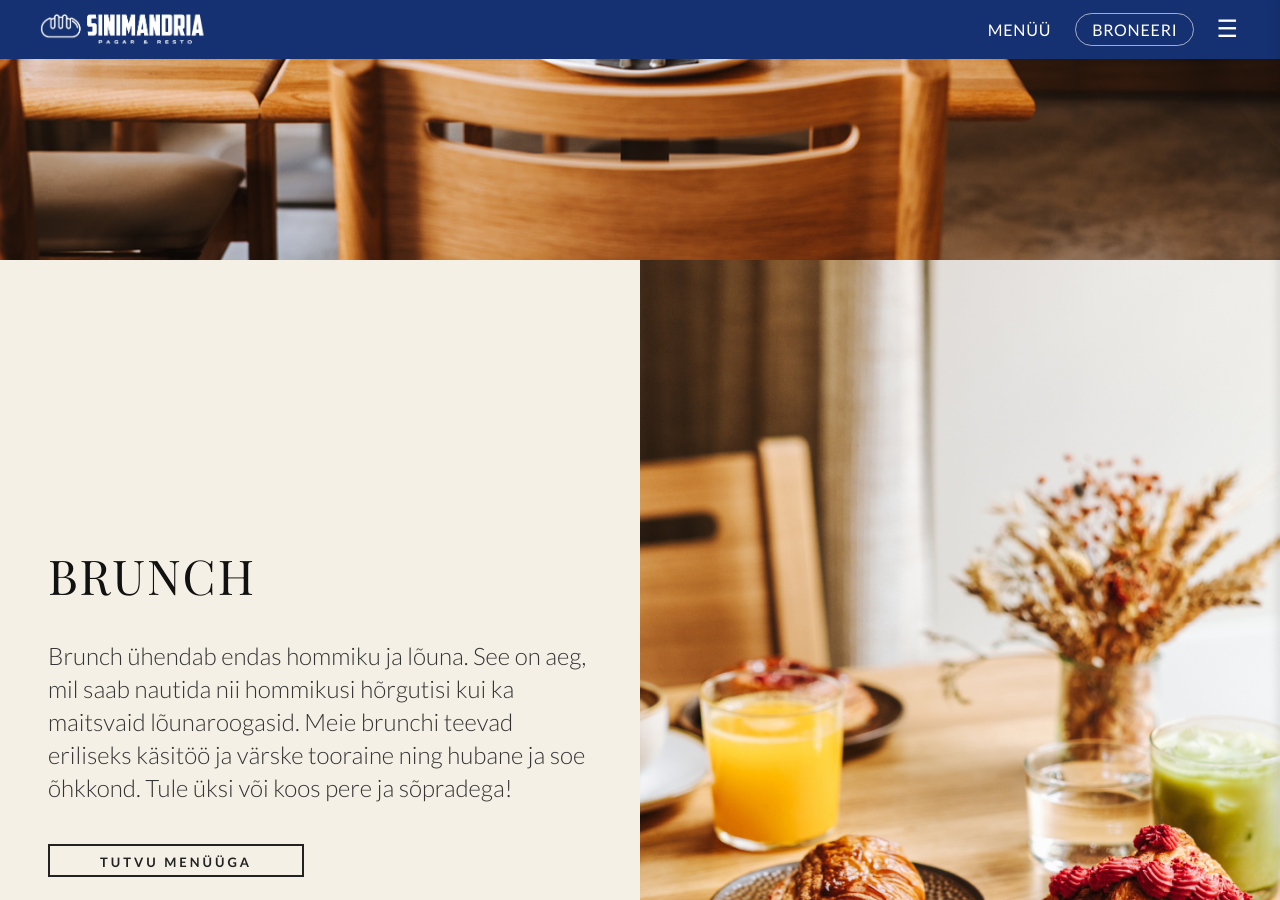
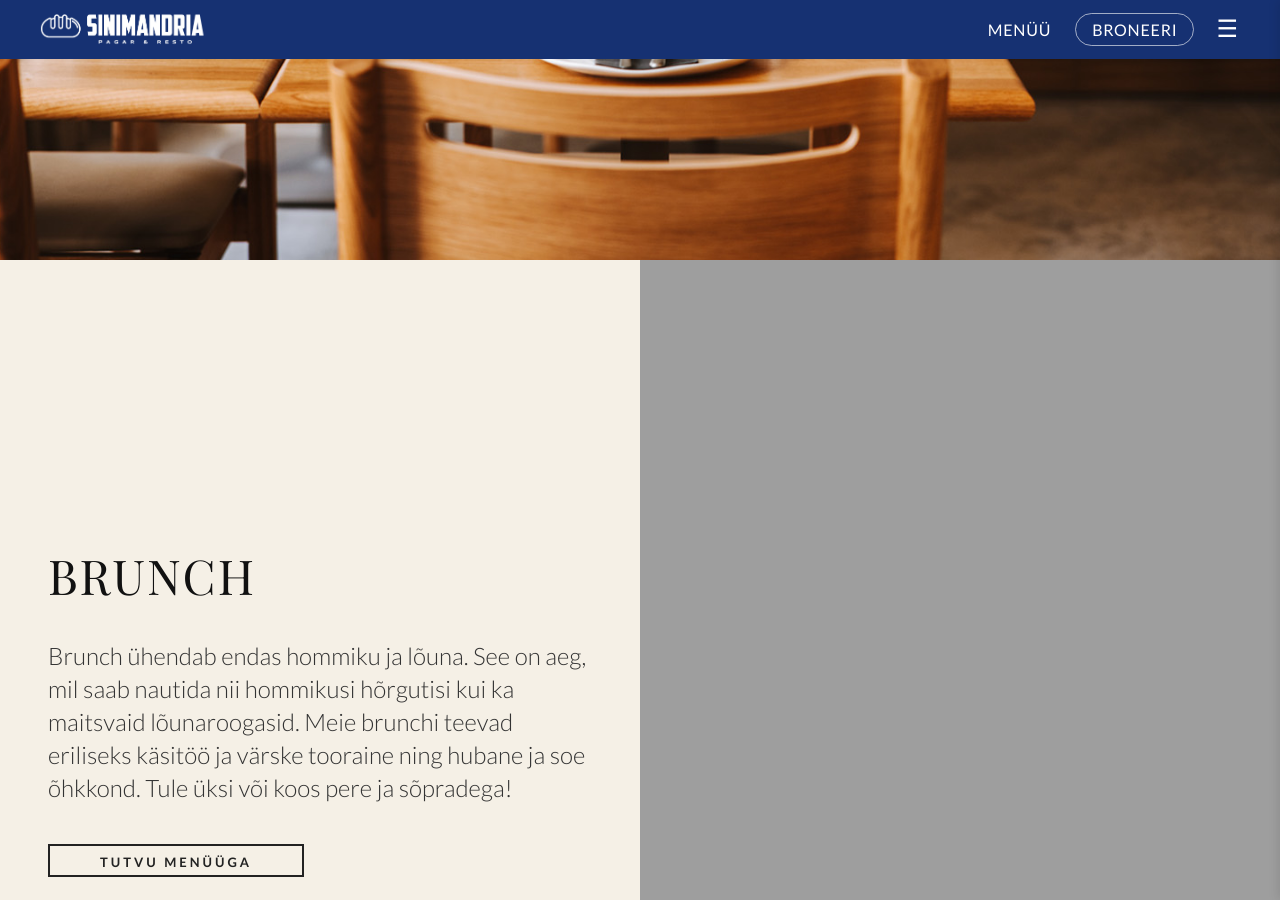
Before and after one commit to m-tu/sinimandria, a Jekyll site: the page built from pages/index.markdown, in a window 1280 px wide and 900 px high, scrolled down 640 px. Built offline with Jekyll 4.4.1, drawn with Linux system fonts in a browser that asks for light colours.

Commit message:
Update default.html

```diff
--- a/_layouts/default.html
+++ b/_layouts/default.html
@@ -29,7 +29,7 @@
           </p>
           <a href="{{ '/menu#brunch' | relative_url }}" class="section-link">TUTVU MENÜÜGA</a>
         </div>
-        <img src="{{ '/assets/images/esileht-hommik.png' | absolute_url }}" alt="Hommik Sinimandrias">
+        <img src="{{ '/assets/images/eggs-benedict-sinimandria.png' | absolute_url }}" alt="Brunch Sinimandrias">
       </section>
 
       <section class="section reverse-on-mobile">
```
